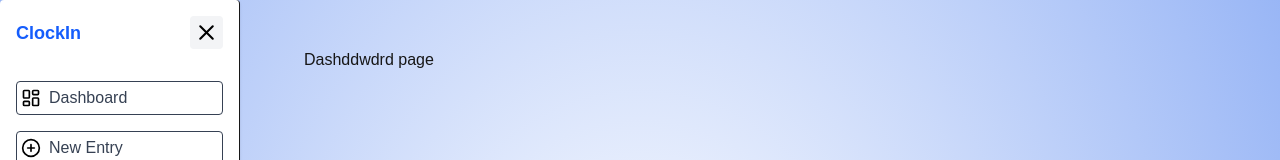
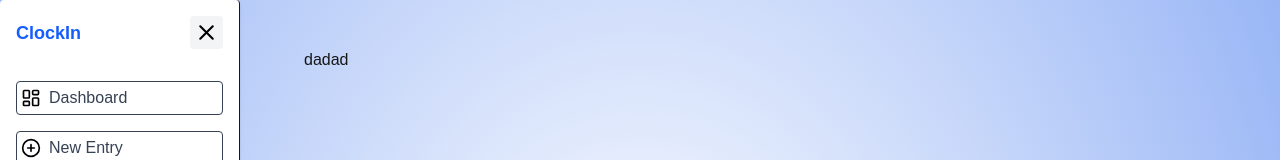
Before and after one commit to DestinAdams/clockin, a Next.js app: page /dashboard in a window 1280 px wide. Shown: the top 160 px of the page. Built offline with nearby package versions, Linux system fonts and the light colour scheme.

Commit message:
postgres init

```diff
--- a/package.json
+++ b/package.json
@@ -12,6 +12,7 @@
     "@neondatabase/serverless": "^1.0.0",
     "lucide-react": "^0.511.0",
     "next": "15.3.2",
+    "postgres": "^3.4.7",
     "react": "^19.0.0",
     "react-dom": "^19.0.0"
   },
--- a/src/app/dashboard/page.tsx
+++ b/src/app/dashboard/page.tsx
@@ -1,8 +1,10 @@
+// import getTestTableRows from '@/app/lib/data';
 import React from "react";
 
+export default function Dashboard() {
+    // const rows = await getTestTableRows();
 
-export default function Dashboard() {
     return (
-        <p>Dashddwdrd page</p>
+        <p>dadad</p>
     );
 }
--- /dev/null
+++ b/src/app/lib/data.ts
@@ -0,0 +1,14 @@
+// import postgres from 'postgres';
+
+// const sql = postgres(process.env.POSTGRES_URL!, { ssl: 'require' });
+
+
+// export default async function getTestTableRows() {
+//     try {
+//         const data = await sql`SELECT * FROM playing_with_neon ORDER BY id`;
+//         return data;
+//     } catch (error) {
+//         console.error('Error fetching data:', error);
+//         throw error;
+//     }
+// }
```
Also changed, not shown: src/app/query/route.ts (added, +26 -0 lines), 1 other file (tests, documents, lock files or other folders).
